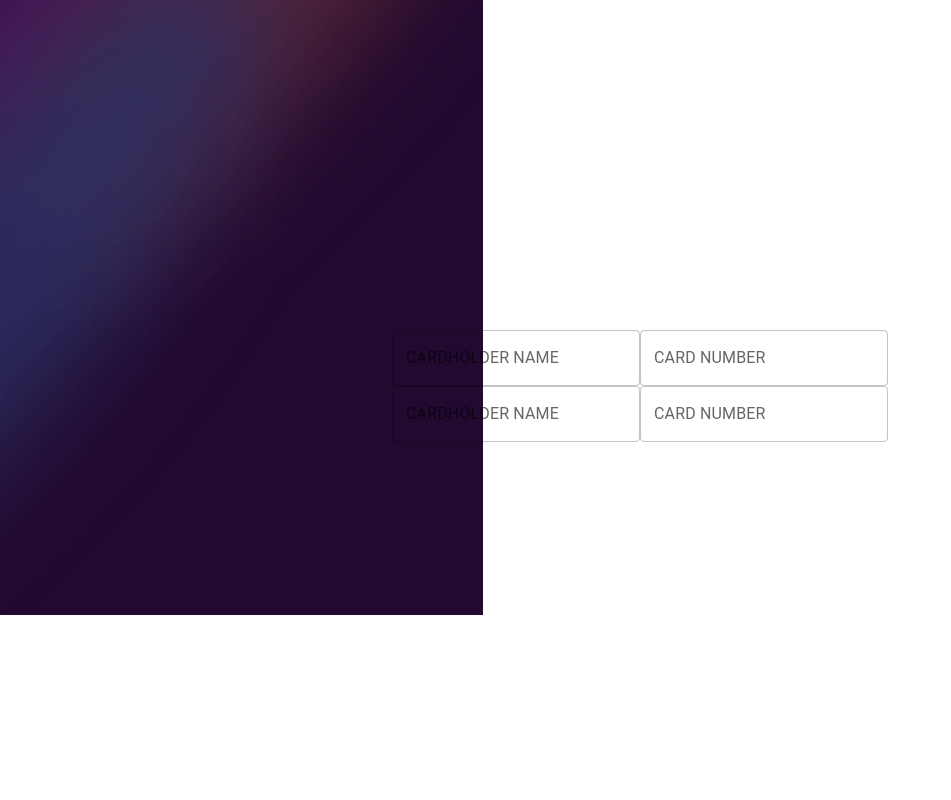
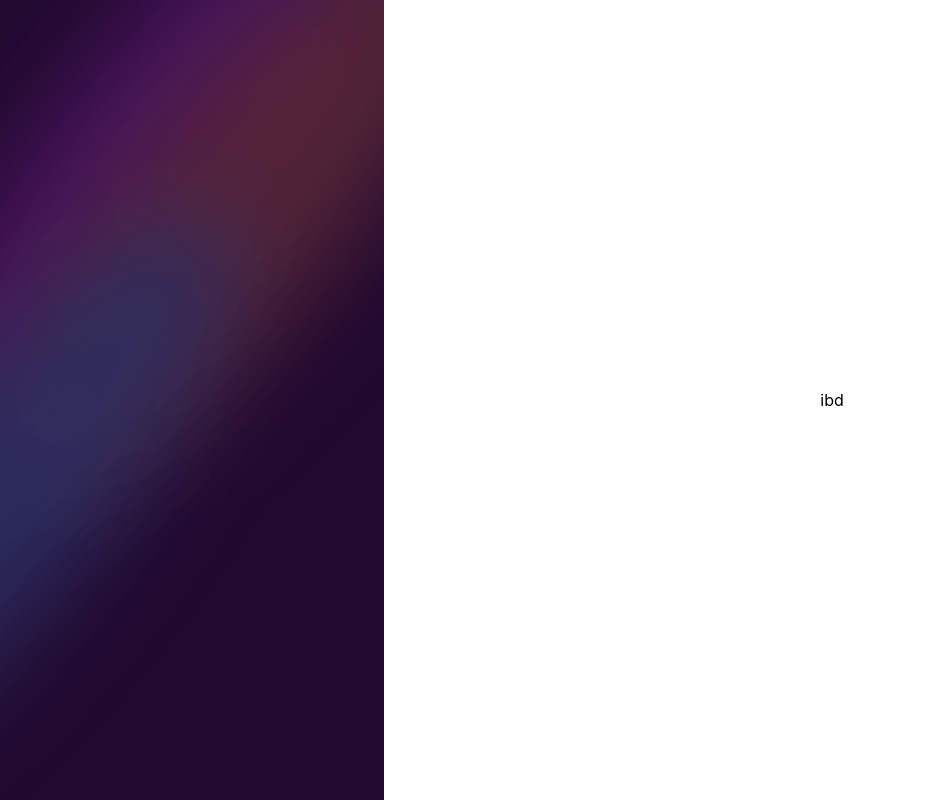
Before and after one commit to thatkhay/CardConnect, a React (Create React App) app in the folder cardconnect/: page / in a window 1280 px wide. Shown: the whole page, without its empty margins (0-951 px from the left). Built offline with nearby package versions, Linux system fonts and the light colour scheme.

Commit message:
components edit

```diff
--- a/cardconnect/src/components/LeftBackgroundImg.jsx
+++ b/cardconnect/src/components/LeftBackgroundImg.jsx
@@ -2,8 +2,8 @@ import React from 'react'
 import bgLeft from '../assets/images/bg-main-desktop.png'
 function LeftBackgroundImg() {
   return (
-    <div style={{width: '30%', display: 'flex',alignItems: 'center', height: '330px'}}>
-        <img src={bgLeft} alt="" />
+    <div style={{width: '30%', display: 'flex',alignItems: 'center'}}>
+        <img src={bgLeft} alt=""  style={{height: '100vh'}}/>
     </div>
   )
 }
--- a/cardconnect/src/components/RightBackgroundImg.jsx
+++ b/cardconnect/src/components/RightBackgroundImg.jsx
@@ -1,27 +1,22 @@
-import React from 'react'
-import TextField from '@mui/material/TextField'
+import React from 'react';
+import TextField from '@mui/material/TextField';
+
 function RightBackgroundImg() {
   return (
-    <div style={{backgroundColor: 'hsl(0, 0%, 100%)', display: 'flex', alignItems: 'center', justifyContent: 'center', height: 'auto'}}>
-
-
-       <div style={{height: '50%', width: '50%' }}>
-
-       <TextField id="outlined-basic" label="CARDHOLDER NAME" variant="outlined" />
-       <TextField id="outlined-basic" label="CARD NUMBER" variant="outlined" />
-
-       <div >
-
-       <TextField id="outlined-basic" label="CARDHOLDER NAME" variant="outlined" />
-       <TextField id="outlined-basic" label="CARD NUMBER" variant="outlined" />
-
-       </div>
-
-       </div>
-
-
+    <div
+      style={{
+        width: '100%',
+        alignItems: 'center',
+        justifyContent: 'center',
+        backgroundColor: 'white',
+        height: '100vh',
+        display: 'flex',
+        flexDirection: 'column',
+      }}
+    >
+ibd
     </div>
-  )
+  );
 }
 
-export default RightBackgroundImg
+export default RightBackgroundImg;
--- a/cardconnect/src/pages/MyPage.jsx
+++ b/cardconnect/src/pages/MyPage.jsx
@@ -5,7 +5,7 @@ import RightBackgroundImg from '../components/RightBackgroundImg'
 
 function MyPage() {
   return (
-    <div >
+    <div style={{display: 'flex',height: '100vh'}} >
       <LeftBackgroundImg  />
       <RightBackgroundImg />
     </div>
```
Also changed, not shown: cardconnect/src/index.css (line endings or trailing spaces).
